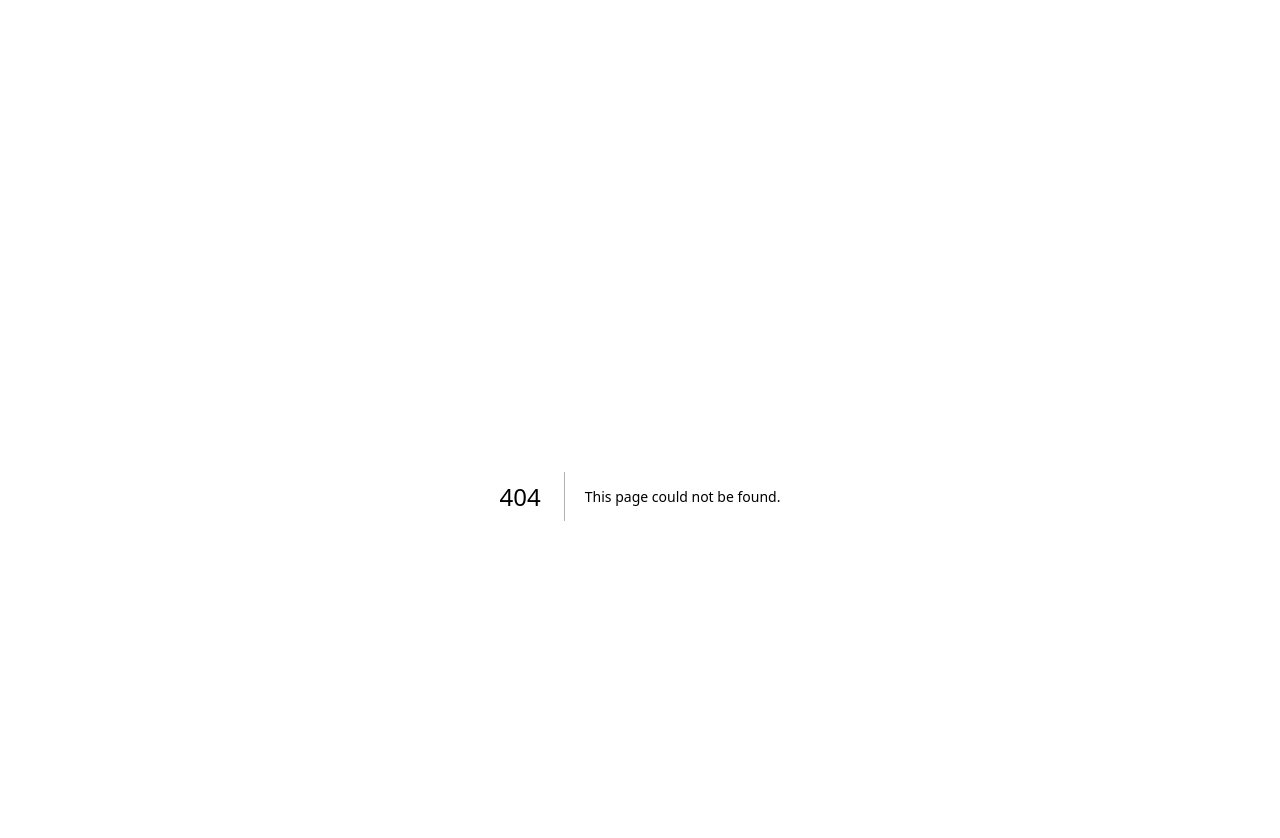
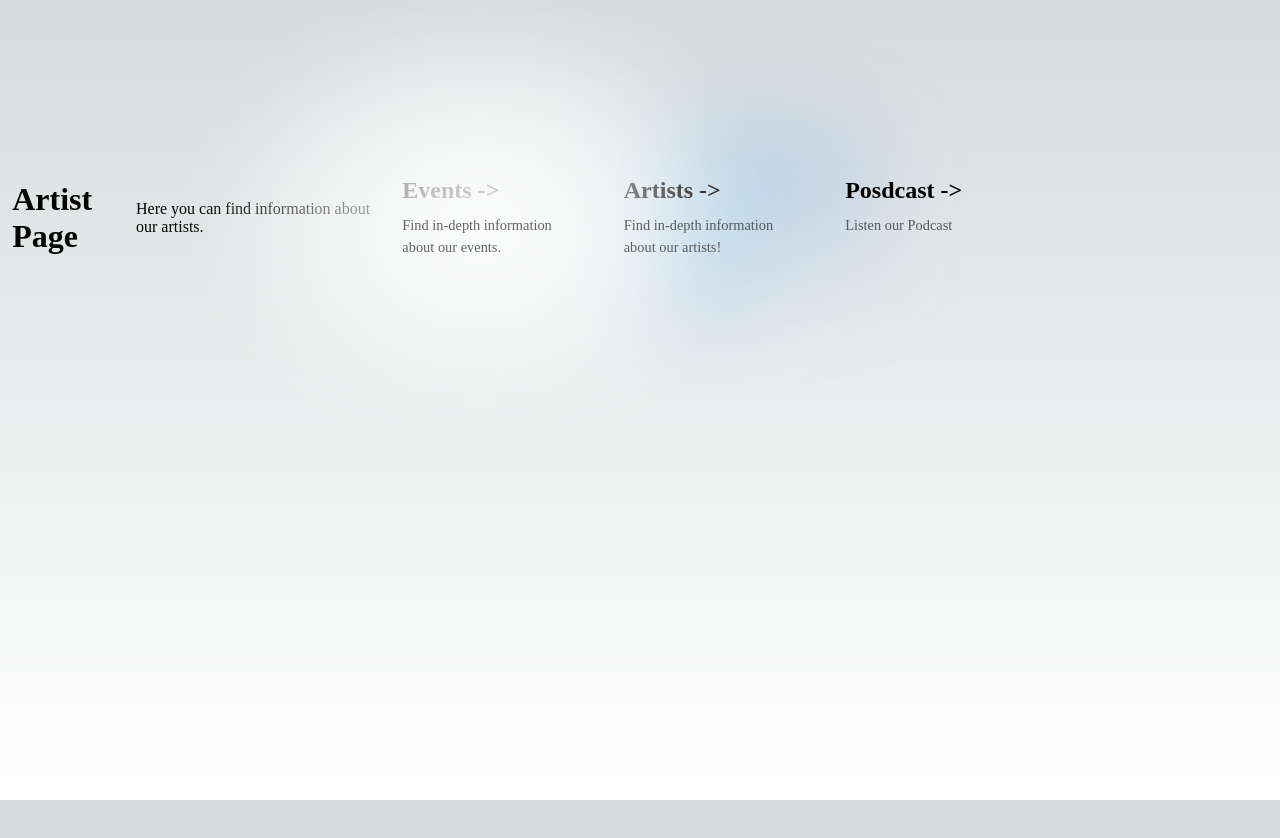
Before and after one commit to Forz70043/doggyproject, a Next.js app: page /artists in a window 1280 px wide. Before the commit this address had no page. Shown: the top 838 px of the page. After the commit the page ends 800 px from the top, so only its background shows below. Built offline with nearby package versions, Linux system fonts and the light colour scheme.

Commit message:
Added artists page

```diff
--- /dev/null
+++ b/pages/artists.js
@@ -0,0 +1,66 @@
+import {artist} from '../json/artists';
+import React from 'react'
+import styles from '@/styles/Home.module.css'
+
+
+export const getStaticProps = async () => {
+  return {
+    props: {
+      artists: '',
+    },
+  }
+}
+
+const ArtistPage = () => {
+  return (
+
+    <div className={styles.center}>
+      <h1>Artist Page</h1>
+      <p>Here you can find information about our artists.</p>
+
+
+      <div className={styles.grid}>
+      <a
+        href="/events"
+        className={styles.card}
+        target="_blank"
+        rel="noopener noreferrer"
+      >
+        <h2 className={styles.className}>
+          Events <span>-&gt;</span>
+        </h2>
+        <p className={styles.className}>
+          Find in-depth information about our events.
+        </p>
+      </a>
+
+      <a href="/artists" className={styles.card} target="_blank" rel="noopener noreferrer">
+        <h2 className={styles.className}>
+          Artists <span>-&gt;</span>
+        </h2>
+        <p className={styles.className}>
+          Find in-depth information about our artists!
+        </p>
+      </a>
+
+      <a
+        href="#"
+        className={styles.card}
+        target="_blank"
+        rel="noopener noreferrer"
+      >
+        <h2 className={styles.className}>
+          Posdcast <span>-&gt;</span>
+        </h2>
+        <p className={styles.className}>
+          Listen our Podcast
+        </p>
+      </a>
+      </div>
+
+
+    </div>
+  )
+}
+
+export default ArtistPage
```
